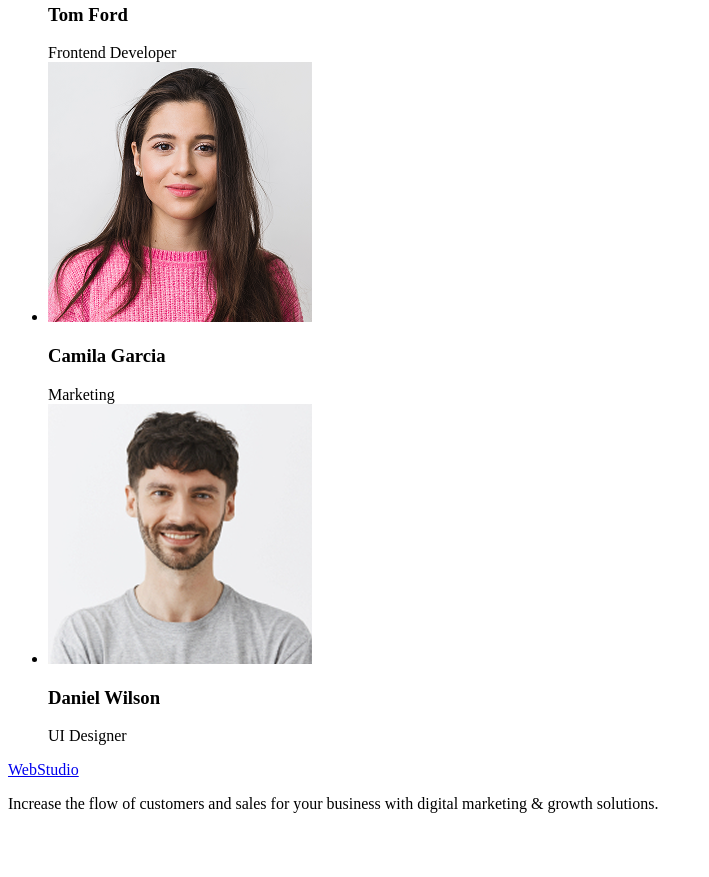
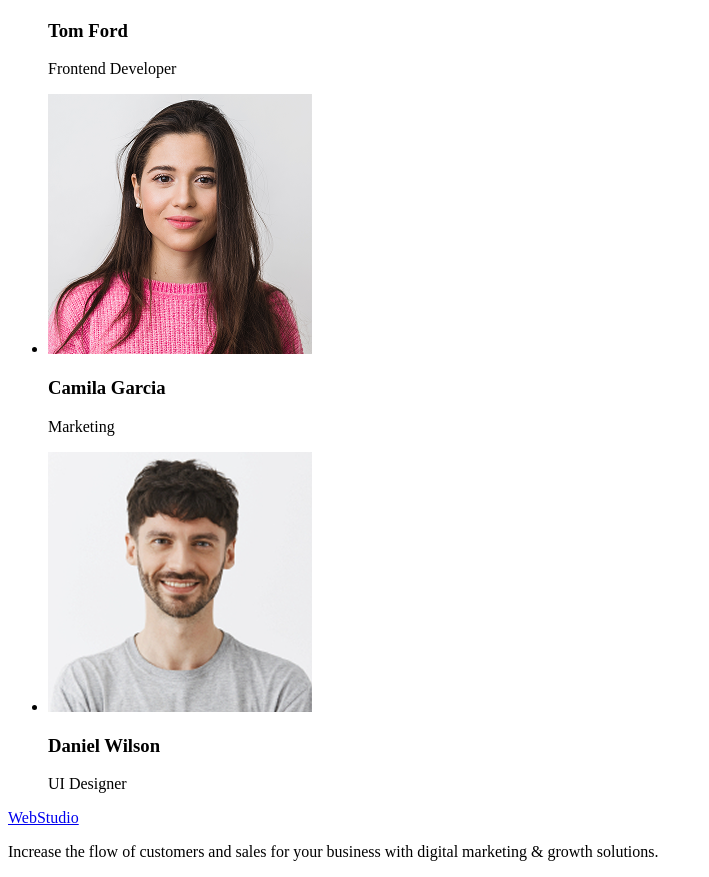
Before and after one commit to VladHariachyi/goit-markup-hw-01, a website: page index.html in a window 1280 px wide. Shown: the part 1281-2158 px from the top of the page, without its empty margins (0-709 px from the left). Before the commit the page ends 2110 px from the top, so only its background shows below. Drawn offline with Linux system fonts and the light colour scheme.

Commit message:
fixing another comments

```diff
--- a/index.html
+++ b/index.html
@@ -90,7 +90,7 @@
       </section>
 
       <section id="team">
-        <h2>Our team</h2>
+        <h2>Our Team</h2>
 
         <ul>
           <li>
@@ -98,7 +98,7 @@
 
             <h3>Mark Guerrero</h3>
 
-            <span>Product Designer</span>
+            <p>Product Designer</p>
           </li>
 
           <li>
@@ -106,7 +106,7 @@
 
             <h3>Tom Ford</h3>
 
-            <span>Frontend Developer</span>
+            <p>Frontend Developer</p>
           </li>
 
           <li>
@@ -114,7 +114,7 @@
 
             <h3>Camila Garcia</h3>
 
-            <span>Marketing</span>
+            <p>Marketing</p>
           </li>
 
           <li>
@@ -122,7 +122,7 @@
 
             <h3>Daniel Wilson</h3>
 
-            <span>UI Designer</span>
+            <p>UI Designer</p>
           </li>
         </ul>
       </section>
```
